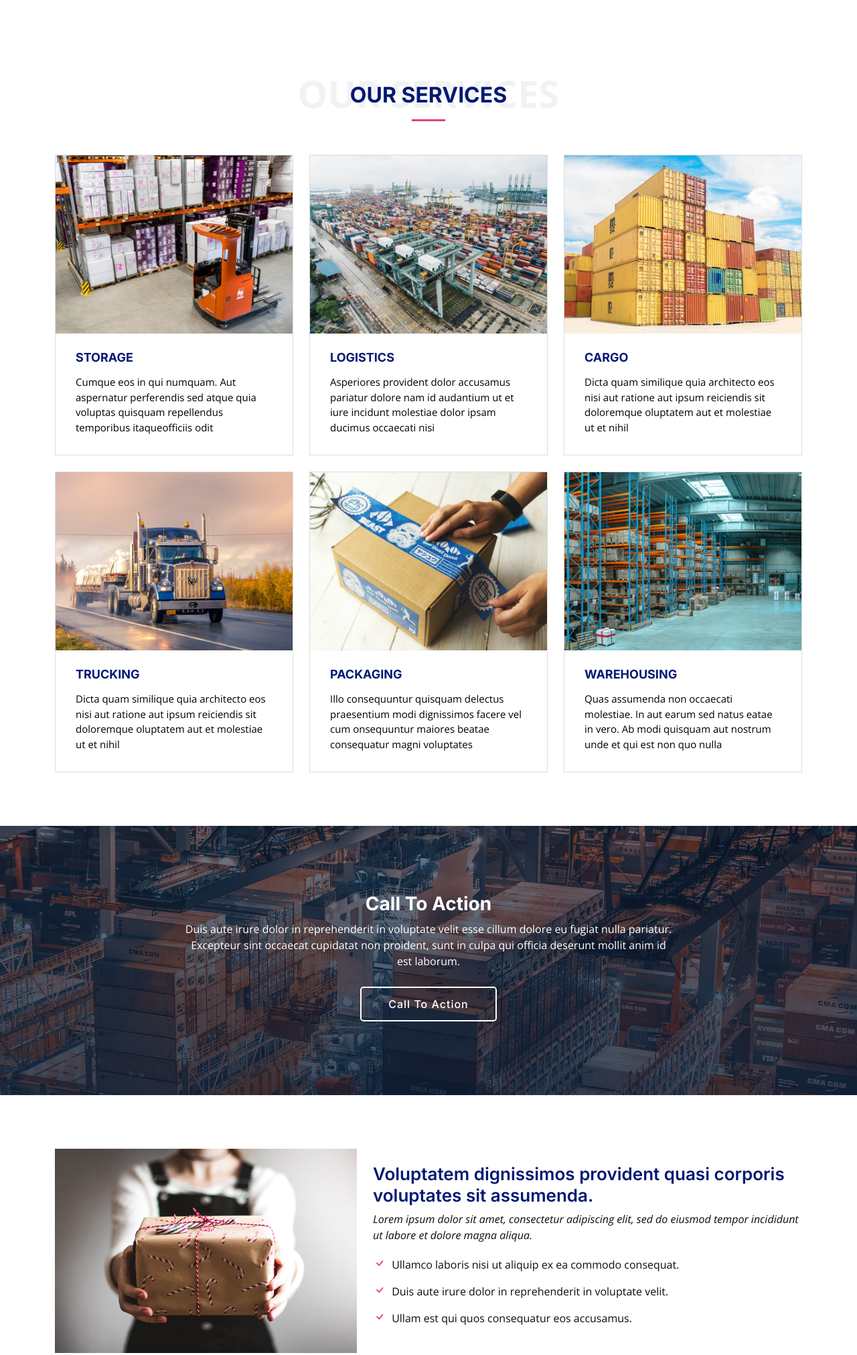
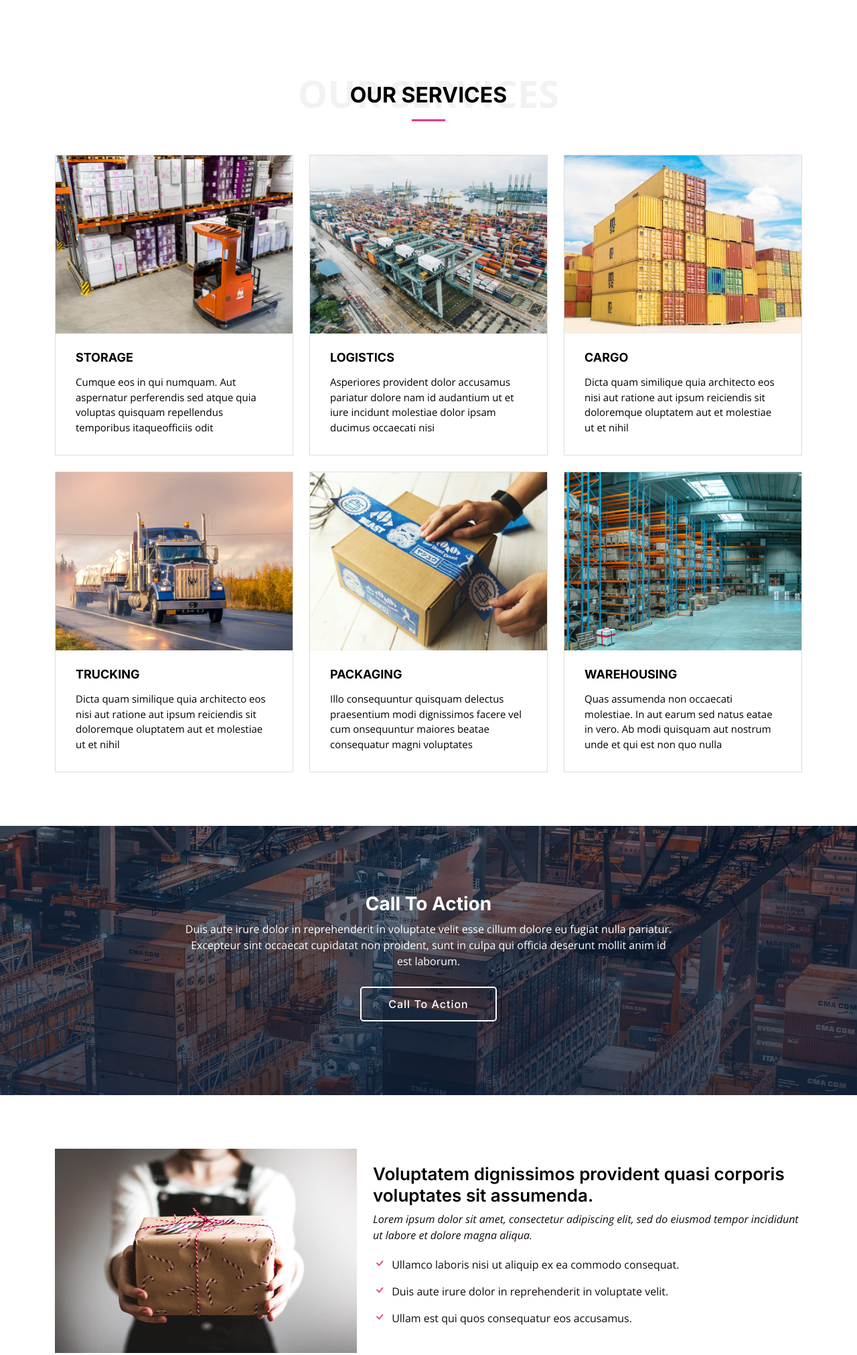
Before and after one commit to TRUTHANIKET/projecttheme, a plain HTML site: page index.html in a window 1280 px wide. Shown: the part 1526-3549 px from the top of the page at 67% size. Drawn offline with nearby package versions, Linux system fonts and the light colour scheme.

Commit message:
Update main.css

```diff
--- a/assets/css/main.css
+++ b/assets/css/main.css
@@ -75,7 +75,7 @@ section {
   text-transform: uppercase;
   margin-bottom: 20px;
   padding-bottom: 0;
-  color: #001973;
+  color: #000000;
   position: relative;
   z-index: 2;
   margin-bottom: 20px;
@@ -531,7 +531,7 @@ section {
   .navbar .get-a-quote:hover,
   .navbar .get-a-quote:focus:hover {
     color: #fff;
-    background: rgba(13, 66, 255, 0.8);
+    background: rgba(32, 66, 187, 0.8);
   }
 
   .navbar .dropdown ul,
@@ -818,7 +818,7 @@ section {
 }
 
 .services .card a {
-  color: #001973;
+  color: #000000;
   transition: 0.3;
 }
 
@@ -901,7 +901,7 @@ section {
 .features .features-item h3 {
   font-weight: 600;
   font-size: 26px;
-  color: #001973;
+  color: #000000;
 }
 
 .features .features-item ul {
@@ -1919,7 +1919,7 @@ section {
 
 .footer .footer-links ul i {
   padding-right: 2px;
-  color: rgba(13, 66, 255, 0.8);
+  color: rgba(146, 13, 255, 0.8);
   font-size: 12px;
   line-height: 0;
 }
```
